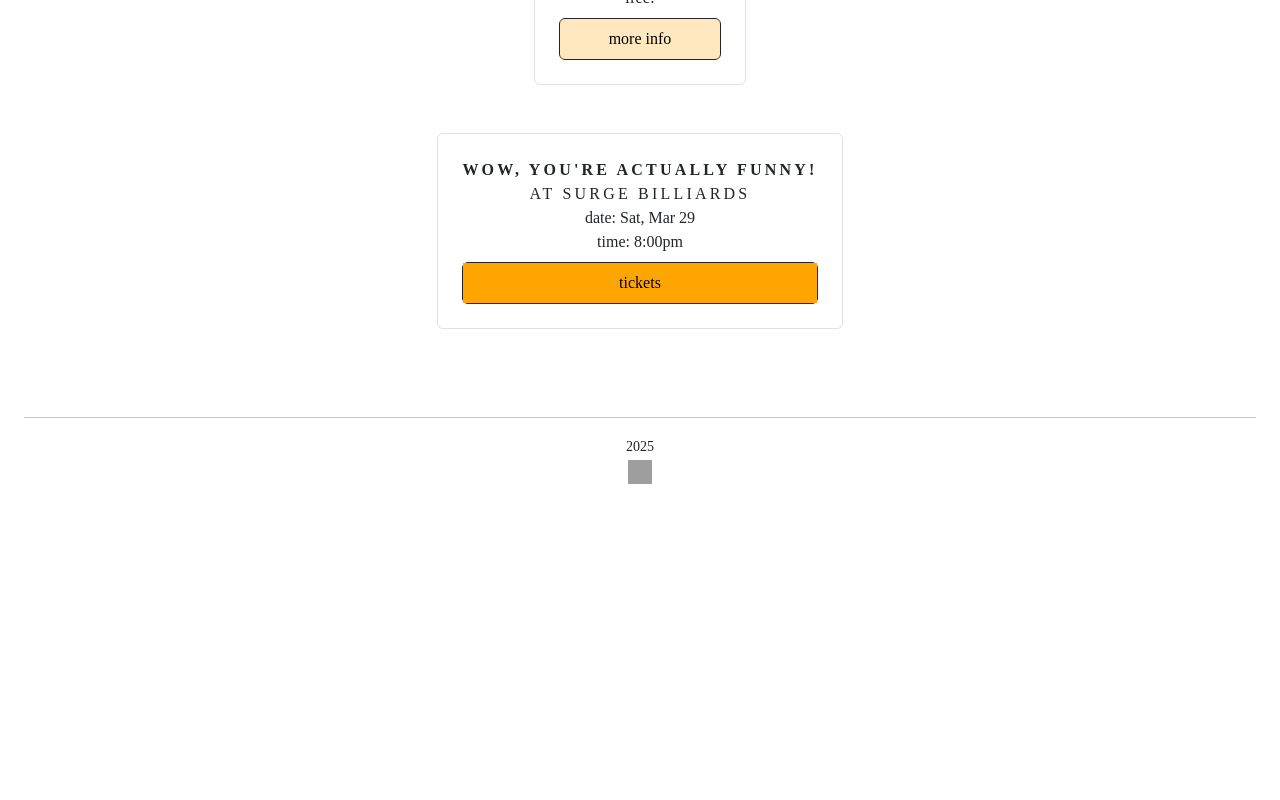
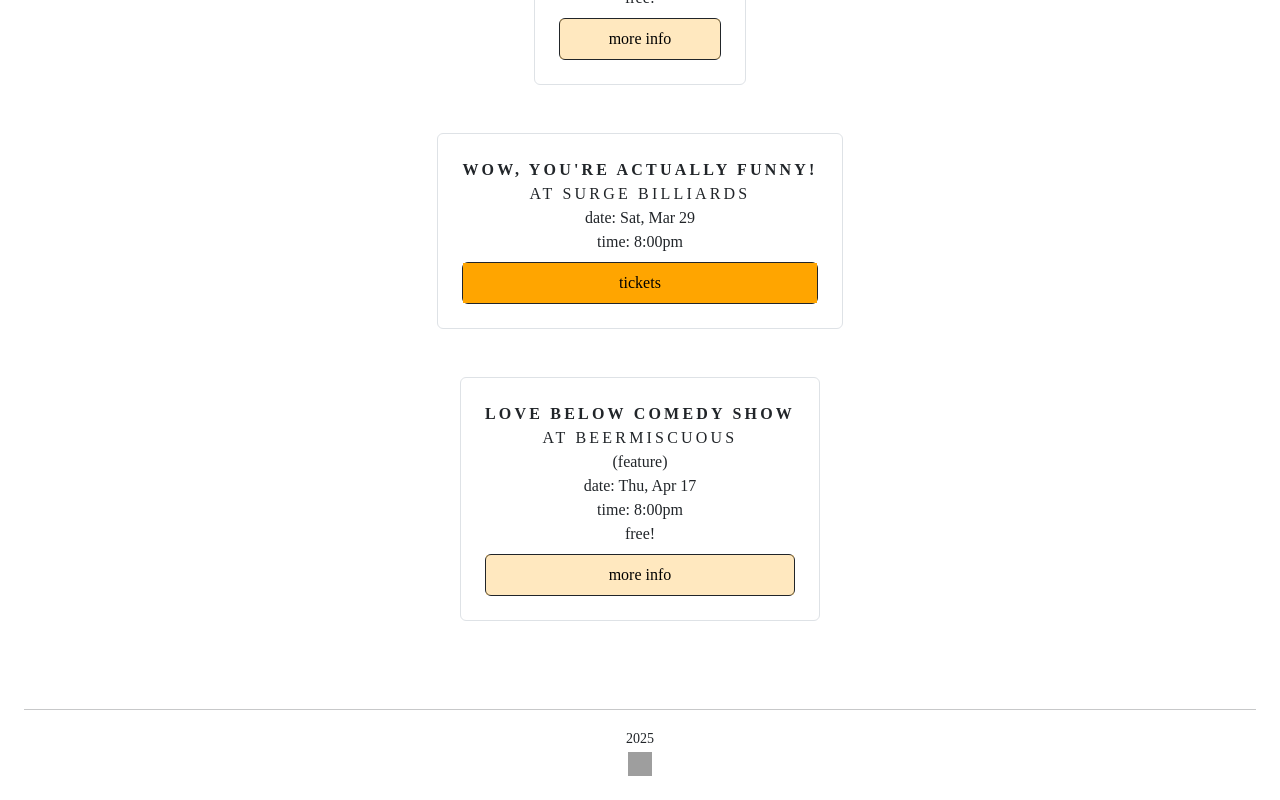
Before and after one commit to nwhalen2/cachinnat, a Vue app in the folder vue-project/: page /shows in a window 1280 px wide. Shown: the part 1884-2684 px from the top of the page. Before the commit the page ends 2392 px from the top, so only its background shows below. Built offline with nearby package versions, Linux system fonts and the light colour scheme; grey boxes are pictures that could not be loaded.

Commit message:
add april love below

```diff
--- a/vue-project/src/components/Shows.vue
+++ b/vue-project/src/components/Shows.vue
@@ -36,6 +36,14 @@ export default {
     return {
       showPast: false,
       allShows: [
+        {
+          title: `<b>love below comedy show</b><br/>at beermiscuous`,
+          extra: `feature`,
+          free: true,
+          url: `https://www.instagram.com/thelovebelowcomedyshow/`,
+          date: `04/17/2025`,
+          time: `8:00pm`
+        },
         {
           title: `<b>take a shot</b><br/>at my buddy's`,
           extra: `judge & performer`,
```
